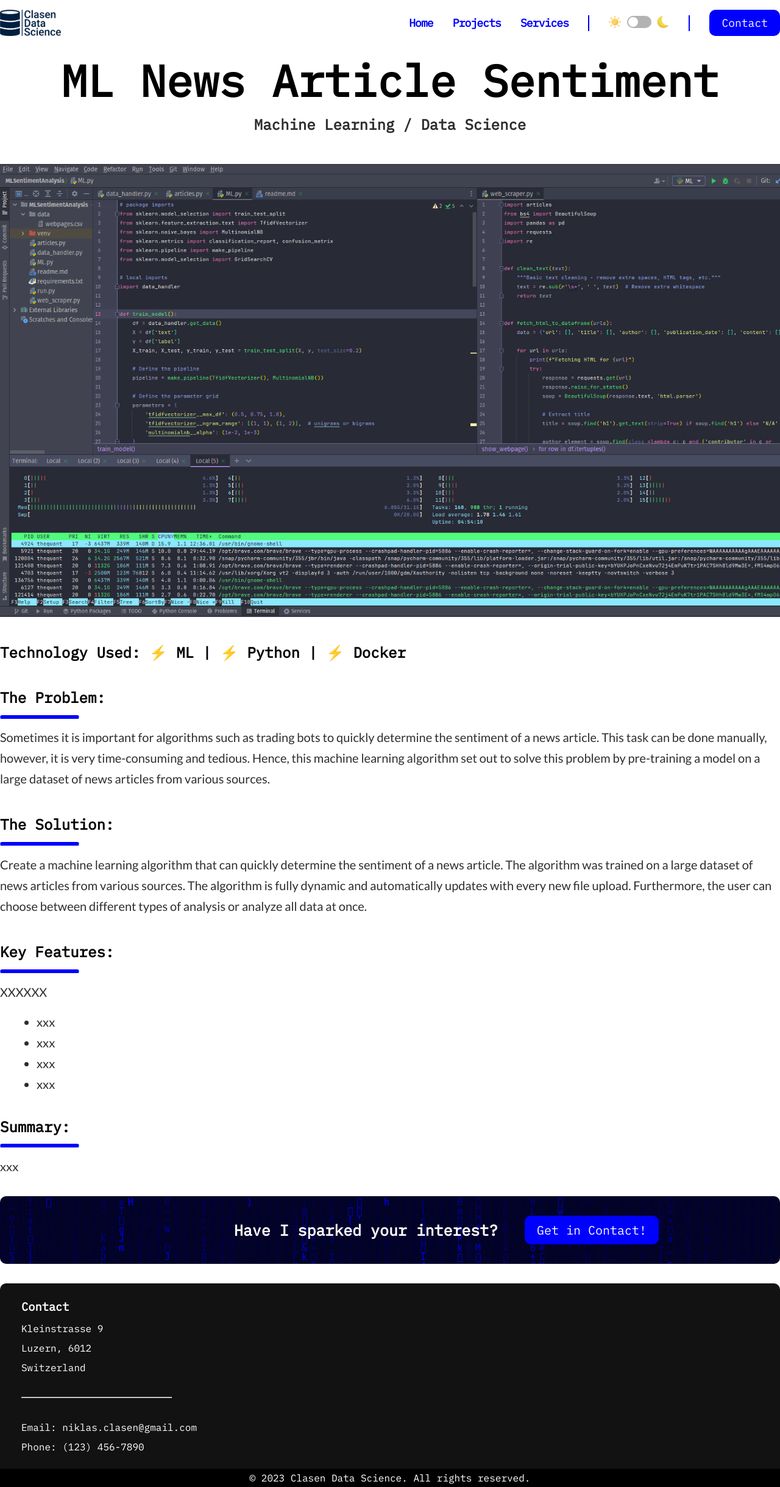
After one commit to FinanceNik/PersonalWebsite, a Flask app: template templates/projects/project-ML-sentiment-analysis.html in a window 1280 px wide. The commit adds this page. Shown: the whole page at 61% size. Run offline with Flask 3, Linux system fonts and the light colour scheme; the template is opened without the code that fills it, so the values that code supplies are empty; parts of the project's set-up code (start-up, migrations or seed data) failed here and were passed over.

Commit message:
Added some projects texts and created the route for the ML news letter sentiment model project

```diff
--- a/templates/projects.html
+++ b/templates/projects.html
@@ -75,7 +75,7 @@
             <a href="https://github.com/FinanceNik/Newsletter-Sentiment-Analysis"
                class="github-button"><span>Go to GitHub</span></a>
             <br>
-            <a href="/projects/project-machine-learning-sentiment-analysis.html" class="button"><span>Learn More</span></a>
+            <a href="/projects/project-ML-sentiment-analysis.html" class="button"><span>Learn More</span></a>
 
         </div>
     </div>
--- /dev/null
+++ b/templates/projects/project-ML-sentiment-analysis.html
@@ -0,0 +1,103 @@
+<!DOCTYPE html>
+<html lang="en" data-theme='light-mode'>
+<head>
+    <link rel="stylesheet" href="{{ url_for('static', filename='css_components/styles.css') }}">
+</head>
+<body class="body">
+<header>
+    <!-- get the navigation bar from the navigation-bar.html file -->
+    {% include 'global-templates/navigation-bar.html' %}
+</header>
+<div>
+    <div class="container">
+        <br>
+        <h1 class="hero-title">ML News Article Sentiment</h1>
+        <br>
+        <h3 class="hero-subtitle">Machine Learning / Data Science</h3>
+        <br>
+    </div>
+</div>
+
+<div class="section"></div>
+<div class="container">
+    <img src='{{ url_for("static", filename="image_assets/ML_Sentiment_small.png") }}'
+         alt="Project Sports Dashboard"
+         style="width:100%;">
+</div>
+
+<div class="section"></div>
+<div class="container">
+    <h2 class="project-text-header">
+        Technology Used: ⚡ ML | ⚡ Python | ⚡ Docker
+    </h2>
+</div>
+
+<div class="section"></div>
+<div class="container">
+    <h2 class="project-text-header">The Problem:</h2>
+    <hr class="project-hr">
+</div>
+<div class="container">
+    <p class="project-text">
+        Sometimes it is important for algorithms such as trading bots to quickly determine the sentiment of a news
+        article. This task can be done manually, however, it is very time-consuming and tedious. Hence, this machine
+        learning algorithm set out to solve this problem by pre-training a model on a large dataset of news articles
+        from various sources.
+    </p>
+</div>
+
+<div class="section"></div>
+<div class="container">
+    <h2 class="project-text-header">The Solution:</h2>
+    <hr class="project-hr">
+</div>
+<div class="container">
+    <p class="project-text">
+        Create a machine learning algorithm that can quickly determine the sentiment of a news article. The algorithm
+        was trained on a large dataset of news articles from various sources. The algorithm is fully dynamic and
+        automatically updates with every new file upload. Furthermore, the user can choose between different types of
+        analysis or analyze all data at once.
+    </p>
+</div>
+
+<div class="section"></div>
+<div class="container">
+    <h2 class="project-text-header">Key Features:</h2>
+    <hr class="project-hr">
+</div>
+<div class="container">
+    <p class="project-text">
+        XXXXXX
+    </p>
+    <br>
+    <ul class="project-list">
+        <li>xxx</li>
+        <li>xxx</li>
+        <li>xxx</li>
+        <li>xxx</li>
+    </ul>
+</div>
+
+<div class="section"></div>
+<div class="container">
+    <h2 class="project-text-header">Summary:</h2>
+    <hr class="project-hr">
+</div>
+<div class="container">
+    <p class="project-text">
+        xxx
+    </p>
+</div>
+
+<div class="section"></div>
+<div class="container">
+    {% include 'global-templates/pre-footer.html' %}
+</div>
+
+<div class="section"></div>
+<div class="container">
+    {% include 'global-templates/footer.html' %}
+</div>
+
+</body>
+</html>
```
Also changed, not shown: templates/projects/project-duolingoanalysistool.html (+30 -20 lines), templates/projects/project-free-time.html (+22 -16 lines), templates/projects/project-personal-website.html (+7 -0 lines).
